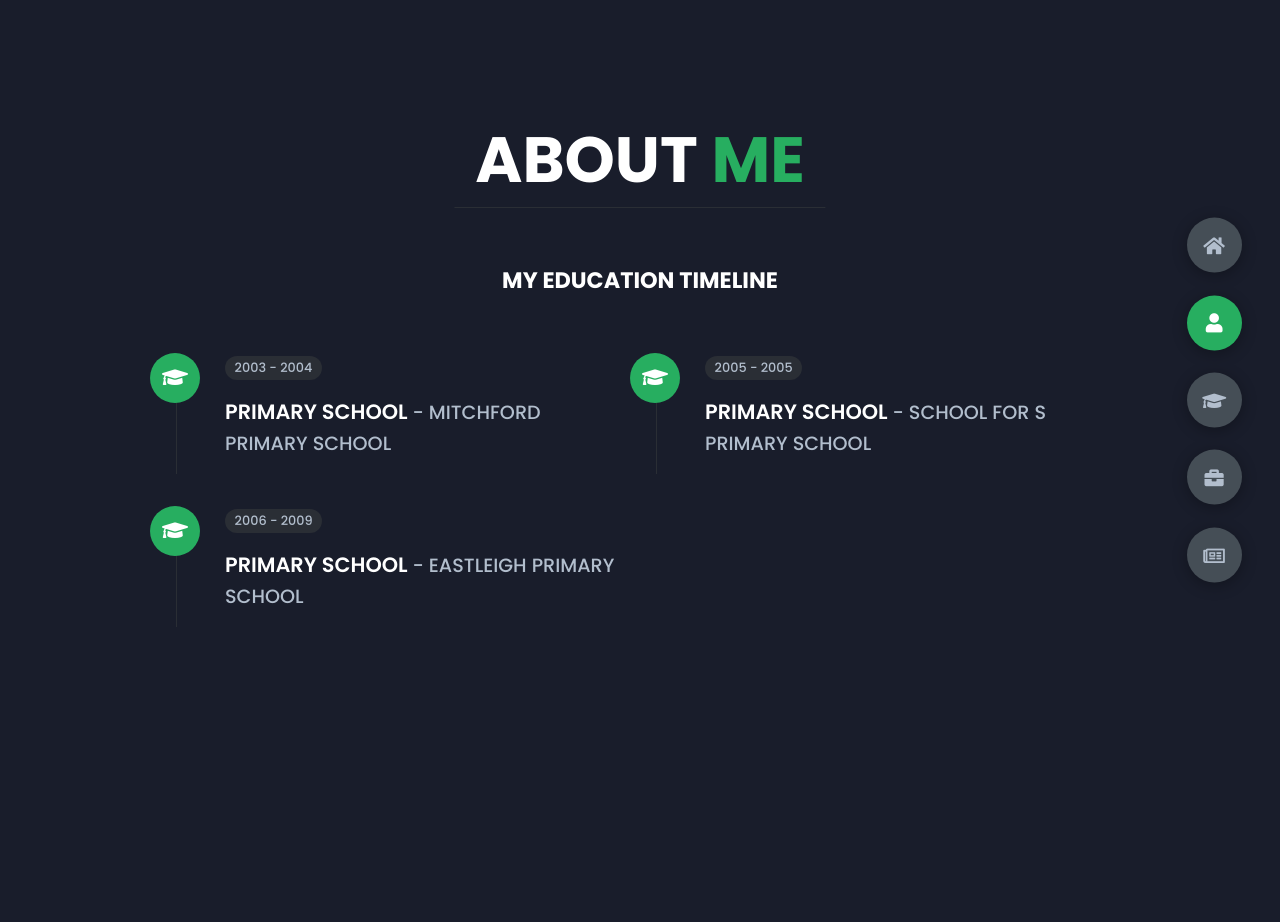
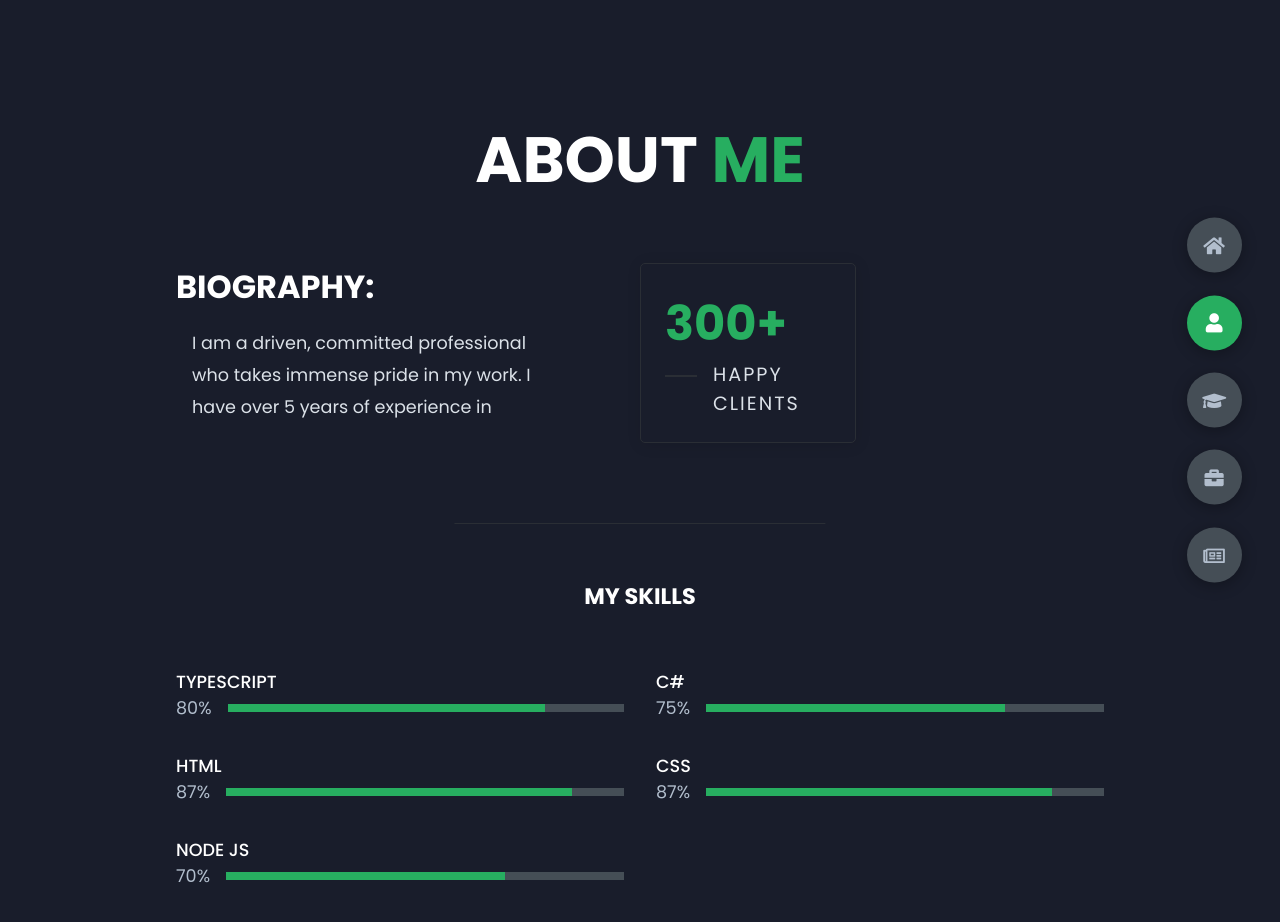
Before and after one commit to preshailen/resume, an Angular app: page / in a window 1280 px wide. Both pictures are taken after a click on the element 1214 px from the left and 322 px from the top of the page. Shown: the top 922 px of the page. Before the commit the page ends 800 px from the top, so only its background shows below. Built offline with nearby package versions, Linux system fonts and the light colour scheme.

Commit message:
moved json to own file

```diff
--- a/src/app/home/about/about.component.html
+++ b/src/app/home/about/about.component.html
@@ -3,13 +3,12 @@
 </div>
 
 
-
-<!--
 <div class="about-container">
   <div class="left-about">
-      <h4>Information About me</h4>
+      <h4>Biography:</h4>
       <p>
-          I am a driven
+          I am a driven, committed professional who takes immense pride
+          in my work. I have over 5 years of experience in
       </p>
   </div>
   <div class="right-about">
@@ -23,92 +22,17 @@
 </div>
 
 
-
-
-
-
-
-
-
-
-
-
-
-
-
-
-
-
 <div class="about-stats">
   <h4 class="stat-title">My Skills</h4>
   <div class="progress-bars">
-      <div class="progress-bar">
-          <p class="prog-title">html5</p>
-          <div class="progress-con">
-              <p class="prog-text">80%</p>
-              <div class="progress">
-                  <span class="html"></span>
-              </div>
+      <div class="progress-bar" *ngFor="let skill of skills">
+        <p class="prog-title">{{ skill.title }}</p>
+        <div class="progress-con">
+          <p class="prog-text">{{ skill.amount }}</p>
+          <div class="progress">
+            <span class="{{ skill.span }}"></span>
           </div>
-      </div>
-      <div class="progress-bar">
-          <p class="prog-title">css3</p>
-          <div class="progress-con">
-              <p class="prog-text">95%</p>
-              <div class="progress">
-                  <span class="css"></span>
-              </div>
-          </div>
-      </div>
-      <div class="progress-bar">
-          <p class="prog-title">javascript</p>
-          <div class="progress-con">
-              <p class="prog-text">75%</p>
-              <div class="progress">
-                  <span class="js"></span>
-              </div>
-          </div>
-      </div>
-      <div class="progress-bar">
-          <p class="prog-title">ReactJS</p>
-          <div class="progress-con">
-              <p class="prog-text">75%</p>
-              <div class="progress">
-                  <span class="react"></span>
-              </div>
-          </div>
-      </div>
-      <div class="progress-bar">
-          <p class="prog-title">NodeJS</p>
-          <div class="progress-con">
-              <p class="prog-text">87%</p>
-              <div class="progress">
-                  <span class="node"></span>
-              </div>
-          </div>
-      </div>
-      <div class="progress-bar">
-          <p class="prog-title">Python</p>
-          <div class="progress-con">
-              <p class="prog-text">70%</p>
-              <div class="progress">
-                  <span class="python"></span>
-              </div>
-          </div>
+        </div>
       </div>
   </div>
-</div>-->
-<h4 class="stat-title">My Education Timeline</h4>
-<div class="timeline">
-
-  <div class="timeline-item" *ngFor="let item of educationItems">
-      <div class="tl-icon">
-          <i class="fas fa-graduation-cap"></i>
-      </div>
-      <p class="tl-duration">{{ item.start }} - {{ item.end }}</p>
-      <h5>{{ item.name }}<span> - {{ item.school }}</span></h5>
-      <p>
-          {{ item.description }}
-      </p>
-  </div>
 </div>
--- a/src/app/home/about/about.component.ts
+++ b/src/app/home/about/about.component.ts
@@ -1,4 +1,5 @@
 import { Component } from '@angular/core';
+import * as data from '../../../assets/data/about.json';
 
 @Component({
   selector: 'app-about',
@@ -6,37 +7,21 @@ import { Component } from '@angular/core';
   styleUrls: ['./about.component.css']
 })
 export class AboutComponent {
-  educationItems: EducationItem[] = [
-    {
-      name: 'Primary School',
-      description: '',
-      school: 'Mitchford Primary School',
-      start: '2003',
-      end: '2004'
-    },
-    {
-      name: 'Primary School',
-      description: '',
-      school: 'School for S Primary School',
-      start: '2005',
-      end: '2005'
-    },
-    {
-      name: 'Primary School',
-      description: '',
-      school: 'Eastleigh Primary School',
-      start: '2006',
-      end: '2009'
-    },
-  ]
-  download() {
+  public skills: Skill[] = (data as any).default;
 
-  }
+  /*
+    span class + amount
+    html = 80;
+    css = 95;
+    js = 75;
+    react = 75;
+    node = 87
+    python = 70
+  */
 }
-export class EducationItem {
-  name!: string;
-  description!: string;
-  school!: string;
-  start!: string;
-  end!: string;
+
+export class Skill {
+  title!: string;
+  amount!: string;
+  span!: string;
 }
--- a/src/app/home/education/education.component.ts
+++ b/src/app/home/education/education.component.ts
@@ -1,4 +1,5 @@
-import { Component } from '@angular/core';
+import { Component, NgModule } from '@angular/core';
+import * as data from '../../../assets/data/education.json';
 
 @Component({
   selector: 'app-education',
@@ -7,24 +8,7 @@ import { Component } from '@angular/core';
 })
 export class EducationComponent {
   public qualificationUrl: string = '';
-  educationItems: EducationItem[] = [
-    {
-      name: 'Bsc IT',
-      description: '',
-      school: 'University of Johannesburg',
-      start: '2015',
-      end: '2020',
-      qualificationUrl: 'uni.jpg'
-    },
-    {
-      name: 'Typescript Course',
-      description: '',
-      school: 'Udemy',
-      start: '2024',
-      end: '2024',
-      qualificationUrl: 'typescript.jpg'
-    }
-  ]
+  public educationItems: EducationItem[] = (data as any).default;
   openModal(qUrl: string) {
     this.qualificationUrl = qUrl;
     document.getElementById("myModal")!.style.display = 'block';
@@ -34,6 +18,7 @@ export class EducationComponent {
     document.getElementById("myModal")!.style.display = "none";
   }
 }
+
 export class EducationItem {
   name!: string;
   description!: string;
--- a/src/app/home/other/other.component.ts
+++ b/src/app/home/other/other.component.ts
@@ -1,4 +1,5 @@
 import { Component } from '@angular/core';
+import * as data from '../../../assets/data/otherVentures.json';
 
 @Component({
   selector: 'app-other',
@@ -7,29 +8,7 @@ import { Component } from '@angular/core';
 })
 
 export class OtherComponent {
-  otherventures: OtherVenture[] = [
-    {
-      name: 'Volunteering',
-      description: 'I volunteer to tutor underprivileged kids with the Rose Act Saturday School',
-      imageUrl: 'roseact.jpeg',
-      duration: 'February 2022 - present',
-      extUrl: 'https://raysofhope.co.za/grade4-11saturday-school/'
-    },
-    {
-      name: 'Podcast',
-      description: 'I host a podcast discussing the politics in movies',
-      imageUrl: 'podcast.png',
-      duration: 'March 2023 - present',
-      extUrl: 'https://paicip.com'
-    },
-    {
-      name: 'Review Blog',
-      description: 'I write a blog where I review places and experiences in and around the Greater Johannesburg Area',
-      imageUrl: 'blog.png',
-      duration: 'December 2023 - present',
-      extUrl: 'https://preshreviewblog.000webhostapp.com/'
-    }
-  ]
+  otherventures: OtherVenture[] = (data as any).default;
 }
 export class OtherVenture {
   name!: string;
--- a/src/app/home/portfolio/portfolio.component.html
+++ b/src/app/home/portfolio/portfolio.component.html
@@ -19,6 +19,9 @@
           <a *ngIf="portfolio.ytUrl" href="{{ portfolio.ytUrl }}" class="icon" target="_blank">
               <i class="fab fa-youtube"></i>
           </a>
+          <a *ngIf="portfolio.hostedUrl" href="{{ portfolio.hostedUrl}}" class="icon" target="_blank">
+              <i class="fas fa-external-link-alt"></i>
+          </a>
       </div>
     </div>
   </div>
--- a/src/app/home/portfolio/portfolio.component.ts
+++ b/src/app/home/portfolio/portfolio.component.ts
@@ -1,4 +1,5 @@
 import { Component } from '@angular/core';
+import * as data from '../../../assets/data/portfolio.json';
 
 @Component({
   selector: 'app-portfolio',
@@ -6,22 +7,7 @@ import { Component } from '@angular/core';
   styleUrls: ['./portfolio.component.css', '../../app.component.css']
 })
 export class PortfolioComponent {
-  portfolios: Portfolio[] = [
-    {
-      name: 'E-Moderator',
-      description: 'Tool built in Angular that allows teachers to electronically moderate tests',
-      imageUrl: 'emoderator.png',
-      gitUrl: 'https://github.com/preshailen/moderator',
-      ytUrl: 'https://youtu.be/q2l-ZrL8Ceg'
-    },
-    {
-      name: 'Recipe Book Frontend',
-      description: 'Tool built in Angular to managedfgfgdfgdfgdfgd',
-      imageUrl: 'typescript.jpg',
-      gitUrl: 'https://github.com/preshailen/moderator',
-      ytUrl: 'https://youtu.be/q2l-ZrL8Ceg'
-    }
-  ]
+  portfolios: Portfolio[] = (data as any).default;
 }
 export class Portfolio {
   name!: string;
@@ -29,4 +15,5 @@ export class Portfolio {
   imageUrl!: string;
   gitUrl: string | undefined;
   ytUrl: string | undefined;
+  hostedUrl: string | undefined;
 }
--- /dev/null
+++ b/src/assets/data/about.json
@@ -0,0 +1,27 @@
+[
+  {
+    "title": "Typescript",
+    "amount": "80%",
+    "span": "html"
+  },
+  {
+    "title": "C#",
+    "amount": "75%",
+    "span": "js"
+  },
+  {
+    "title": "HTML",
+    "amount": "87%",
+    "span": "node"
+  },
+  {
+    "title": "CSS",
+    "amount": "87%",
+    "span": "node"
+  },
+  {
+    "title": "Node JS",
+    "amount": "70%",
+    "span": "python"
+  }
+]
--- /dev/null
+++ b/src/assets/data/education.json
@@ -0,0 +1,18 @@
+[
+  {
+    "name": "Bsc IT",
+    "description": "",
+    "school": "University of Johannesburg",
+    "start": "2015",
+    "end": "2020",
+    "qualificationUrl": "bscIT.jpg"
+  },
+  {
+    "name": "Typescript Course",
+    "description": "",
+    "school": "Udemy",
+    "start": "2024",
+    "end": "2024",
+    "qualificationUrl": "typescript.jpg"
+  }
+]
--- /dev/null
+++ b/src/assets/data/otherVentures.json
@@ -0,0 +1,23 @@
+[
+  {
+    "name": "Volunteering",
+    "description": "I volunteer to tutor underprivileged kids with the Rose Act Saturday School",
+    "imageUrl": "roseact.jpeg",
+    "duration": "February 2022 - present",
+    "extUrl": "https://raysofhope.co.za/grade4-11saturday-school/"
+  },
+  {
+    "name": "Podcast",
+    "description": "I host a podcast discussing the politics in movies",
+    "imageUrl": "podcast.png",
+    "duration": "March 2023 - present",
+    "extUrl": "https://paicip.com"
+  },
+  {
+    "name": "Review Blog",
+    "description": "I write a blog where I review places and experiences in and around the Greater Johannesburg Area",
+    "imageUrl": "blog.png",
+    "duration": "December 2023 - present",
+    "extUrl": "https://preshreviewblog.000webhostapp.com/"
+  }
+]
--- /dev/null
+++ b/src/assets/data/portfolio.json
@@ -0,0 +1,18 @@
+[
+  {
+    "name": "E-Moderator",
+    "description": "Tool built in Angular that allows teachers to electronically moderate tests",
+    "imageUrl": "emoderator.png",
+    "gitUrl": "https://github.com/preshailen/moderator",
+    "ytUrl": "https://youtu.be/q2l-ZrL8Ceg",
+    "hostedUrl": null
+  },
+  {
+    "name": "Podcast Link Tree",
+    "description": "Page built in HTML/CSS that lists the links associated to my podcast",
+    "imageUrl": "podcast.png",
+    "gitUrl": "https://github.com/paicip-pod/html-site",
+    "ytUrl": null,
+    "hostedUrl": "https://paicip.com"
+  }
+]
--- a/tsconfig.json
+++ b/tsconfig.json
@@ -3,6 +3,7 @@
   "compileOnSave": false,
   "compilerOptions": {
     "baseUrl": "./",
+    "resolveJsonModule": true,
     "outDir": "./dist/out-tsc",
     "forceConsistentCasingInFileNames": true,
     "strict": true,
```
Also changed, not shown: src/assets/bscIT.jpg (added), 8 other files (tests, documents, lock files or other folders).
